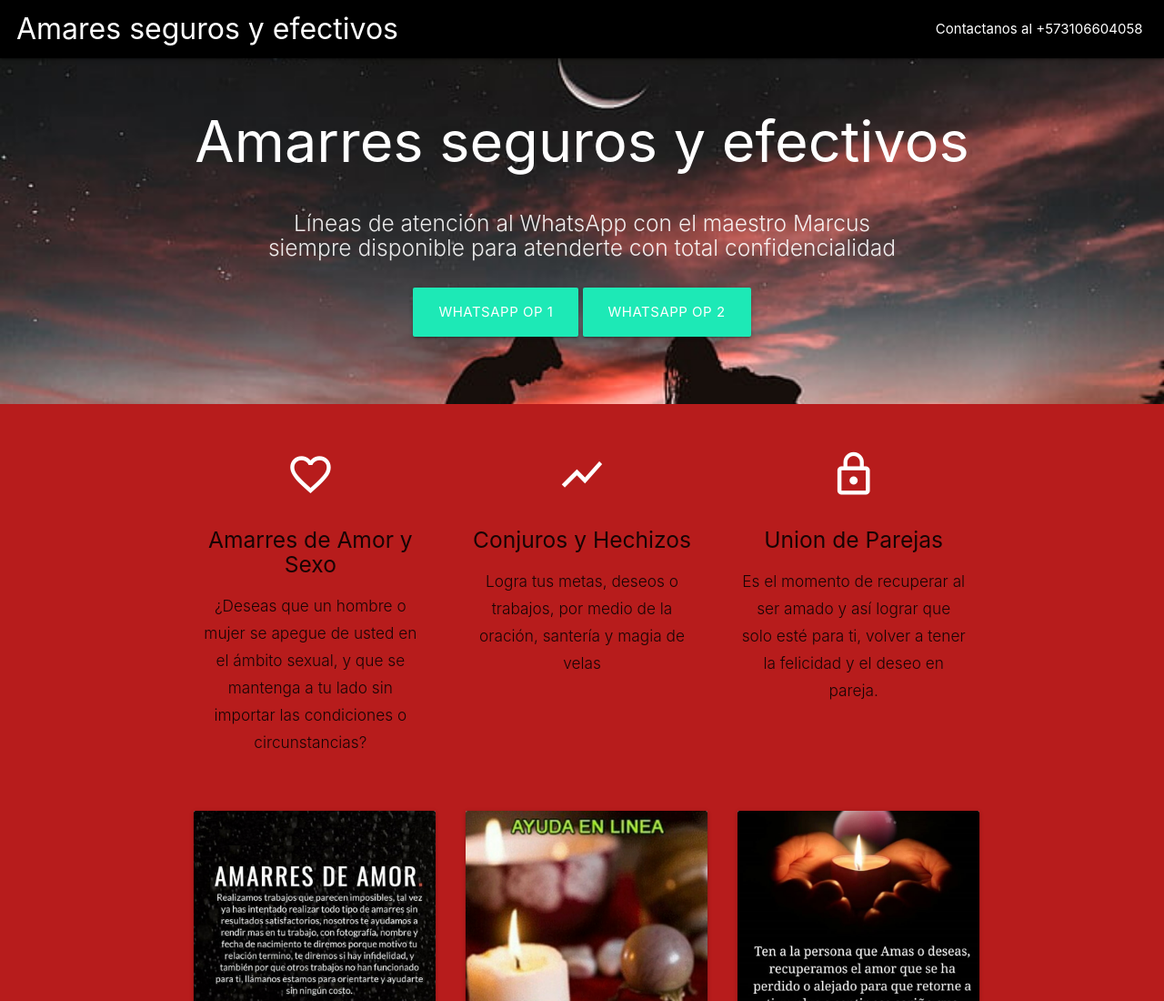
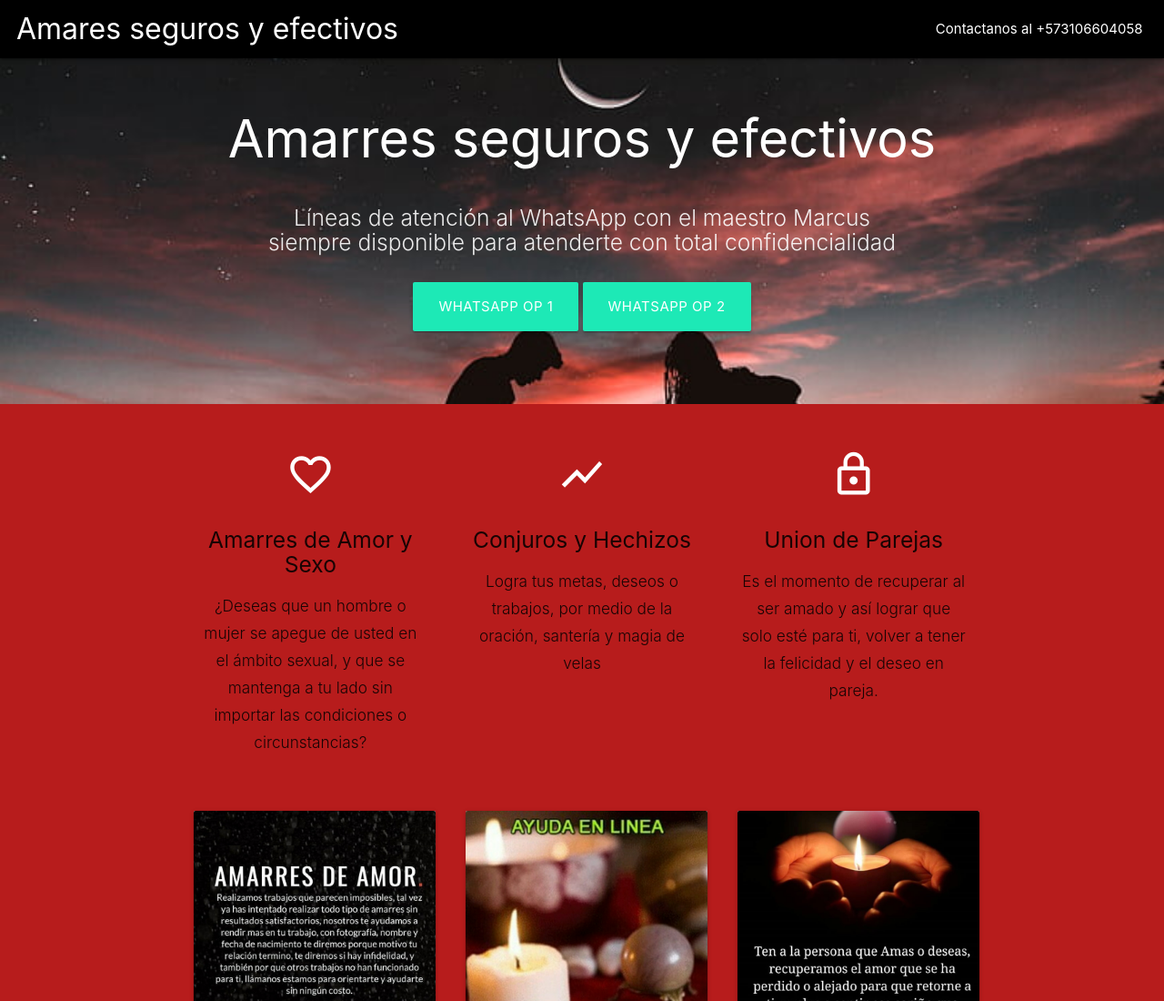
Before and after one commit to amarresefectivosyseguros/amarres, a plain HTML site: page index.html in a window 1280 px wide. Shown: the top 1100 px of the page at 91% size. Drawn offline with nearby package versions, Linux system fonts and the light colour scheme.

Commit message:
Add files via upload

```diff
--- a/css/style.css
+++ b/css/style.css
@@ -66,3 +66,6 @@ footer.page-footer {
 	min-width:200px;
 	margin-left:10px;
 }
+.header1{
+font-size: 4.5vw;
+}
```
